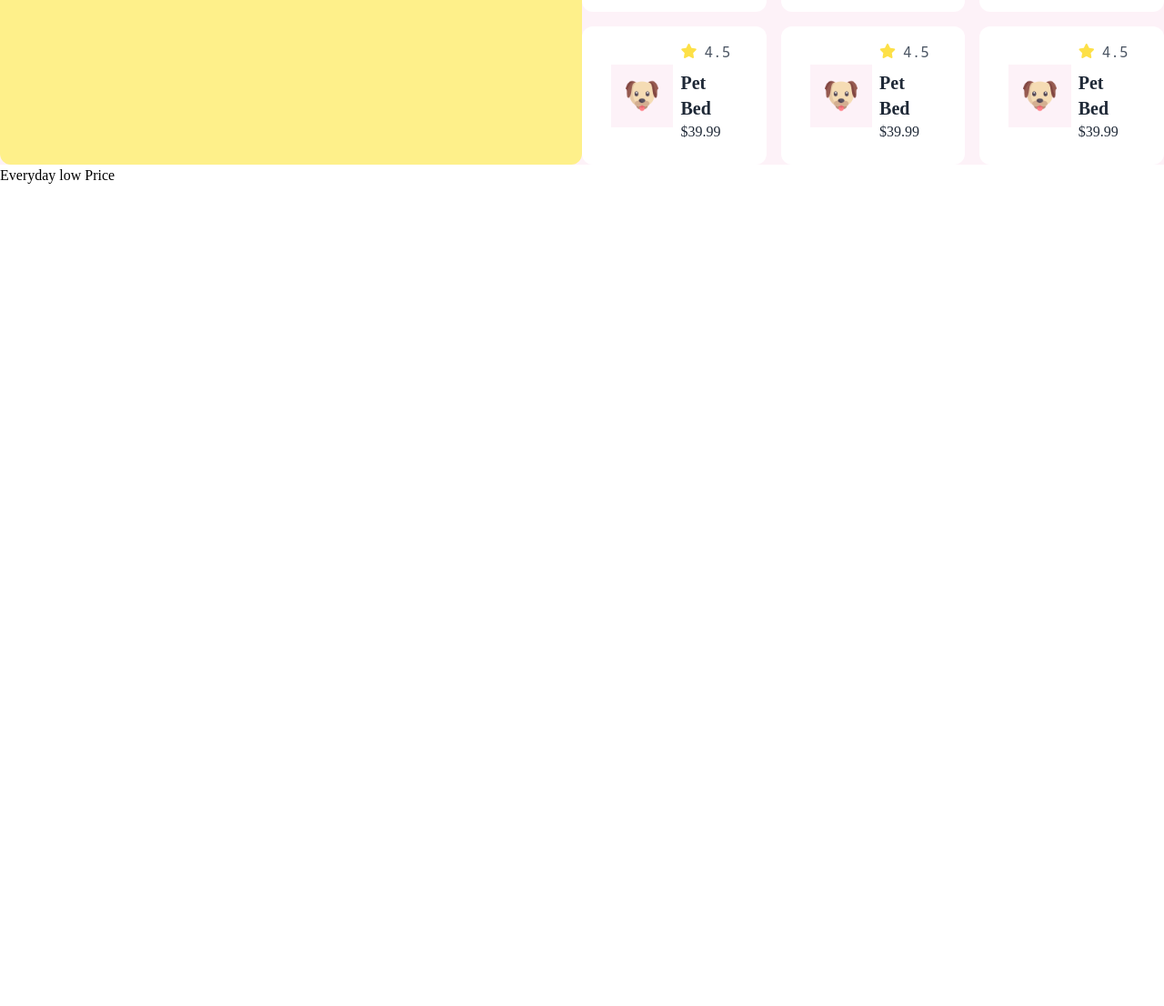
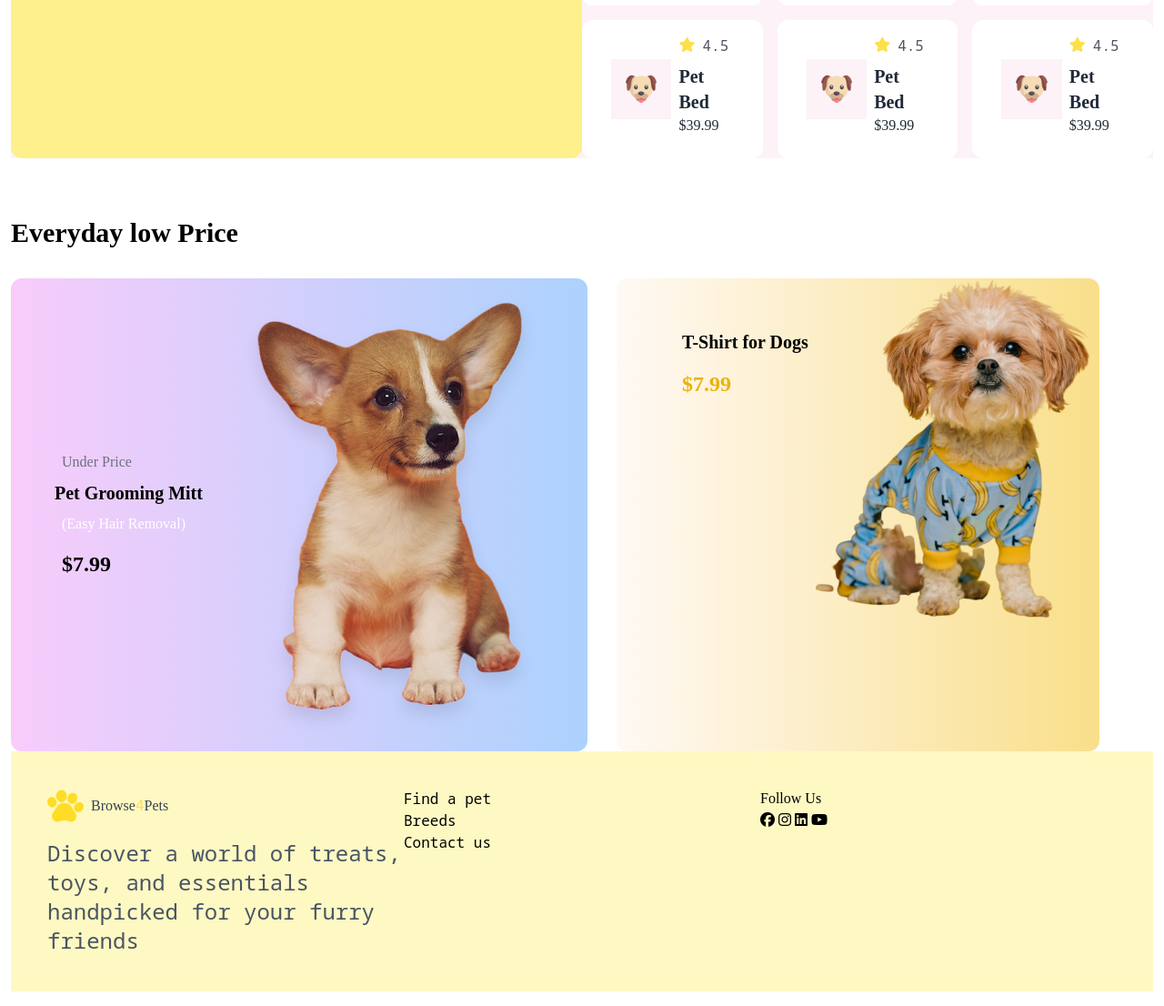
Before and after one commit to nobodip12/B11-A3-Living-Lab, a plain HTML site: page B11-A3-Living-Lab/index.html in a window 1280 px wide. Shown: the part 1379-2485 px from the top of the page at 91% size. Before the commit the page ends 1600 px from the top, so only its background shows below. Drawn offline with nearby package versions, Linux system fonts and the light colour scheme; a web font is replaced by a local one.

Commit message:
added Everyday low Price section and footer html structure

```diff
--- a/B11-A3-Living-Lab/index.html
+++ b/B11-A3-Living-Lab/index.html
@@ -25,9 +25,9 @@
       }
     </style>
   </head>
-  <body class="font-adlam-display container mx-auto my-4">
+  <body class="font-adlam-display mx-3 my-4">
     <!-- header Section -->
-    <header class="m-6 md:m-0">
+    <header class="container mx-auto">
       <nav>
         <div class="flex justify-between items-center">
           <div class="flex items-center">
@@ -59,7 +59,7 @@
         </div>
       </nav>
       <!-- hero section -->
-      <div class="lg:flex mt-12">
+      <div class="md:flex mt-12 ">
         <!-- text -->
         <div class="my-20">
           <h2 class="text-4xl font-bold">Pamper Your Pet, Because They Deserve the Bes</h2>
@@ -78,7 +78,7 @@
     <!-- main section -->
     <main>
       <!-- Browse By Categories section -->
-      <section class="m-6 md:m-0">
+      <section class="container mx-auto">
         <h2 class="text-3xl font-bold font-adlam-display mt-20">Browse By Categories</h2>
         <!-- Browse cards -->
         <div class="grid grid-cols-2 lg:grid-cols-6 mt-6 gap-4 mx-auto">
@@ -157,13 +157,13 @@
         </div>
       </section>
       <!-- Trending Pet Products -->
-      <section class="bg-pink-50">
-        <div class="m-6 md:m-0">
+      <section class=" bg-pink-50">
+        <div class="container mx-auto">
           <h2 class="text-3xl font-bold font-adlam-display my-16 mb-8">Trending Pet Products</h2>
           <!-- cards -->
-          <div class="grid lg:grid-cols-2 grid-cols-1">
+          <div class="grid md:grid-cols-2 grid-cols-1">
             <!-- card 1st -->
-            <div class="lg:flex justify-center px-4 py-6 bg-yellow-200 rounded-xl">
+            <div class="md:flex justify-center px-4 py-6 bg-yellow-200 rounded-xl">
               <div>
                 <h4 class="text-2xl font-bold">T-Shirt For dogs</h4>
                 <p class="text-xl text-gray-600 font-Sora py-2">
@@ -176,7 +176,7 @@
               </div>
             </div>
             <!-- card 2nd -->
-            <div class="grid lg:grid-cols-3 grid-cols-2 gap-4">
+            <div class="grid md:grid-cols-3 grid-cols-2 gap-4">
               <!-- card 1 -->
               <div class="flex justify-center items-center bg-white px-8 py-4 gap-4 rounded-xl">
                 <!-- img -->
@@ -416,12 +416,83 @@
         </div>
       </section>
       <!-- Everyday low Price -->
-       <section>
-        <h2>Everyday low Price</h2>
-        <!-- 1st card -->
-         <div></div>
-         <!-- 2nd card -->
-       </section>
+      <section class="container mx-auto">
+        <h2 class="text-3xl font-bold font-adlam-display my-16 mb-8">Everyday low Price</h2>
+        <div class="lg:flex gap-8">
+          <!-- 1st card -->
+          <div
+            class="flex justify-center items-center bg-gradient-to-r from-[#F8CCFB] to-[#ACD2FD] rounded-xl"
+          >
+            <!-- text -->
+            <div class="ml-12">
+              <p class="hidden md:block font-sora text-gray-500 p-2">Under Price</p>
+              <h4 class="text-xl font-bold ">Pet Grooming Mitt</h4>
+              <p class="hidden md:block text-white p-2">(Easy Hair Removal)</p>
+              <p class="text-2xl font-bold p-2 md:text-black text-white">$7.99</p>
+            </div>
+            <!-- img -->
+            <div>
+              <img src="./Assignment_03_Category_0001/c1-assets/cute-dog-mid.png" alt="" />
+            </div>
+          </div>
+          <!-- 2nd card -->
+          <div
+            class="flex bg-gradient-to-r from-[#FFF9F4] to-[#F9DF8A] rounded-xl"
+          >
+            <!-- text -->
+            <div class="ml-16 mt-12">
+              <h4 class="lg:text-xl font-bold p-2">T-Shirt for Dogs</h4>
+              <p class="text-2xl text-yellow-500 font-semibold p-2">$7.99</p>
+            </div>
+            <!-- img -->
+            <div>
+              <img src="./Assignment_03_Category_0001/c1-assets/cute-pet-mid.png" alt="" />
+            </div>
+          </div>
+        </div>
+      </section>
     </main>
+    <!-- Footer Section -->
+    <footer class="footer bg-yellow-100 text-base-content p-10">
+      <div class="grid md:grid-cols-3 grid-cols-1">
+        <div>
+        <!-- Browse part -->
+        <div>
+           <div class="flex items-center">
+            <img
+              class="w-[40px]"
+              src="./Assignment_03_Category_0001/c1-assets/logo-header.png"
+              alt=""
+            />
+            <p class="font-adlam-display text-gray-700 px-2">
+              Browse<samp class="text-yellow-300">4</samp>Pets
+            </p>
+          </div>
+          <p class="text-2xl font-Sora text-gray-600 mt-4">Discover a world of treats, toys, and essentials handpicked
+            for your furry friends</p>
+        </div>
+          </div>
+         <!-- link part -->
+          <div>
+            <div>
+            <ul class="font-Sora mx-auto">
+              <li><a>Find a pet</a></li>
+              <li><a>Breeds</a></li>
+              <li><a>Contact us</a></li>
+            </ul>
+          </div>
+          </div>
+          <!-- icon part -->
+           <div>
+            <p>Follow Us</p>
+            <div>
+              <a><i class="fa-brands fa-facebook"></i></a>
+              <a><i class="fa-brands fa-instagram"></i></a>
+              <a><i class="fa-brands fa-linkedin"></i></a>
+              <a><i class="fa-brands fa-youtube"></i></a>
+            </div>
+           </div>
+      </div>
+    </footer>
   </body>
 </html>
```
